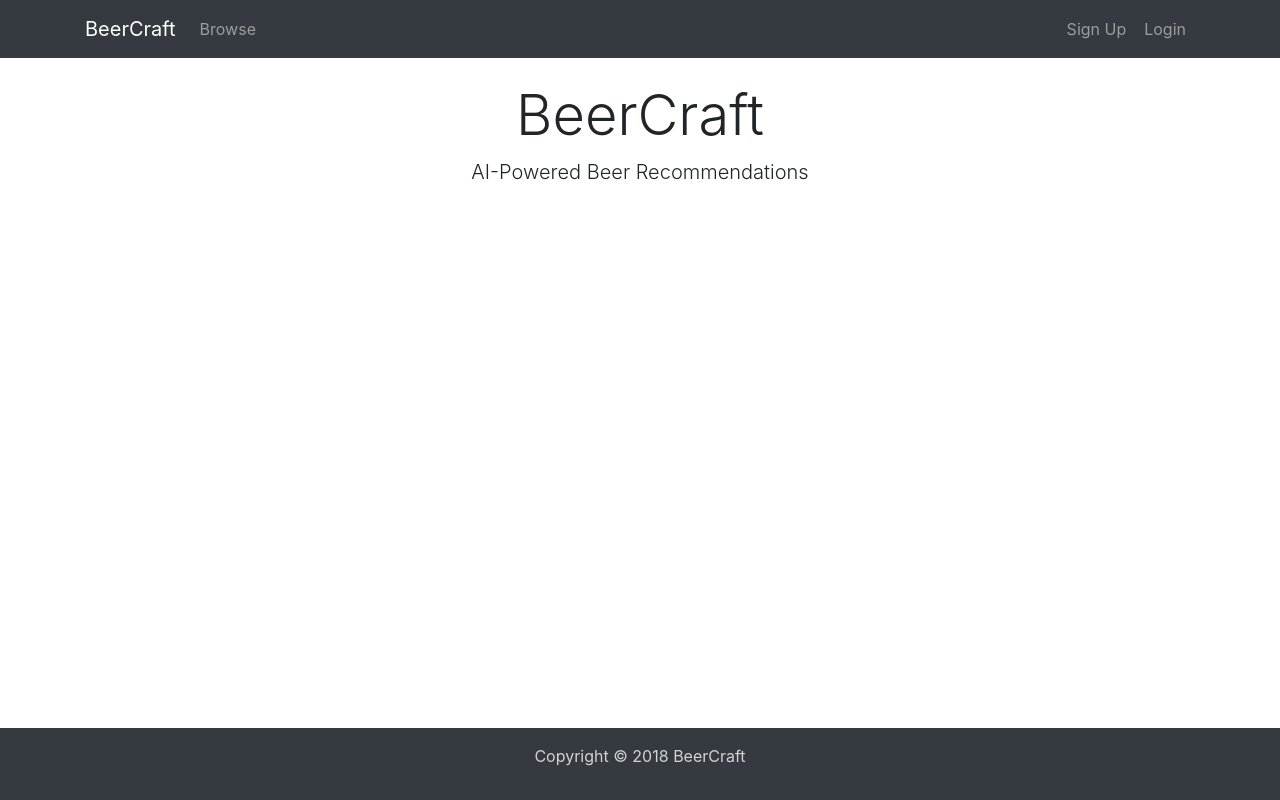
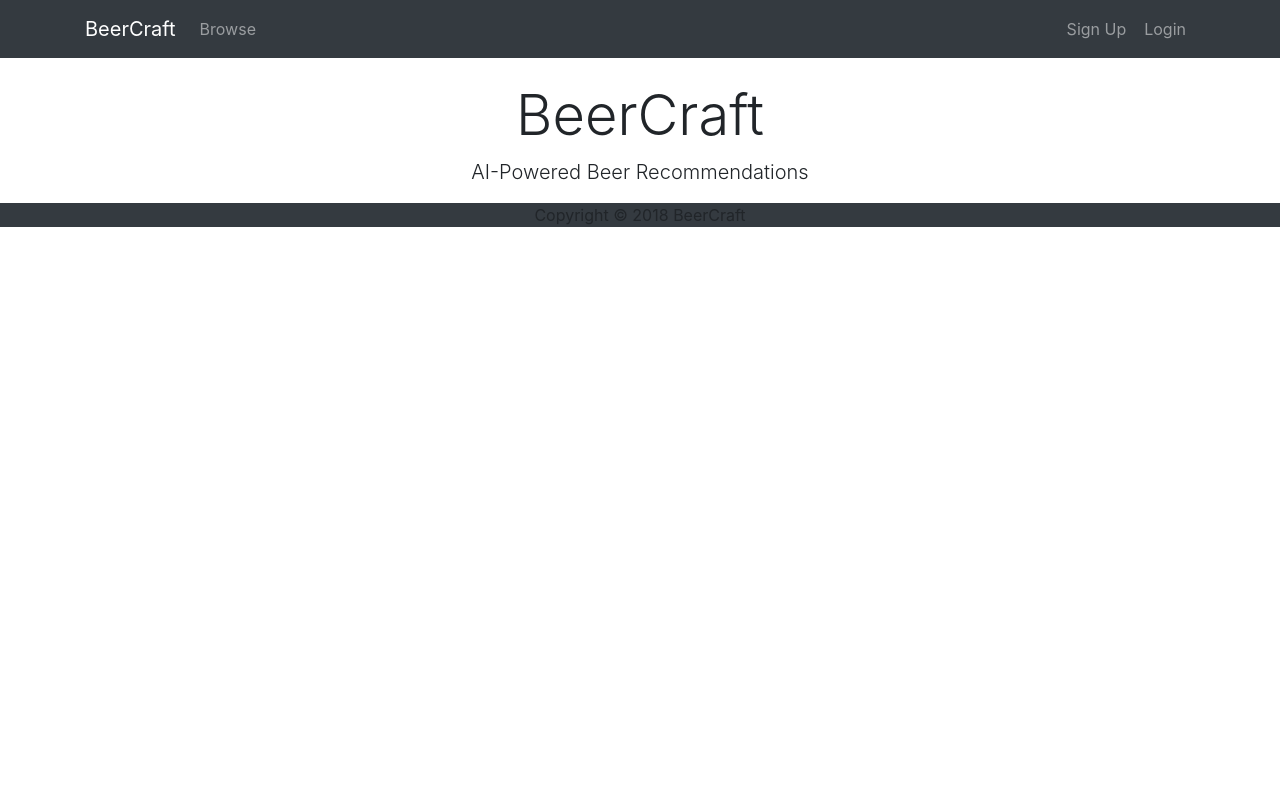
Before and after one commit to chingu-voyage7/Bears-Team-01, a React (Create React App) app in the folder client/: page / in a window 1280 px wide. Built offline with nearby package versions, Linux system fonts and the light colour scheme.

Commit message:
added separate footer component

```diff
--- a/client/src/styles/base/_base.scss
+++ b/client/src/styles/base/_base.scss
@@ -16,16 +16,6 @@ body {
   min-height: 100%;
 }
 
-footer {
-  position: absolute;
-  right: 0;
-  bottom: 0;
-  left: 0;
-  padding: 1rem;
-  text-align: center;
-  color: lightgray;
-}
-
 .container {
   min-height: 100%;
 }
--- /dev/null
+++ b/client/src/styles/components/_footer.scss
@@ -0,0 +1,9 @@
+footer {
+  position: absolute;
+  right: 0;
+  bottom: 0;
+  left: 0;
+  padding: 1rem;
+  text-align: center;
+  color: lightgray;
+}
```
